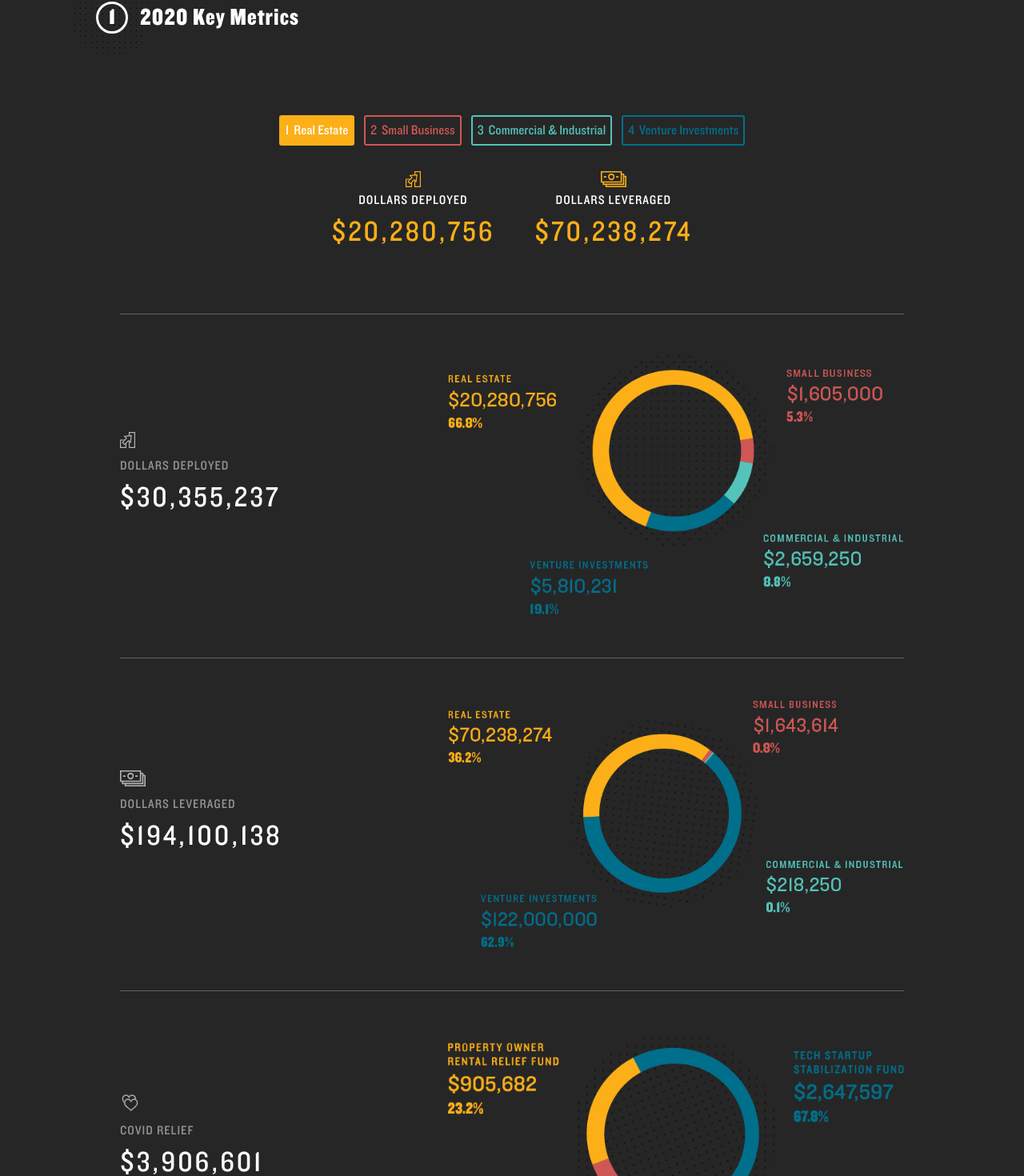
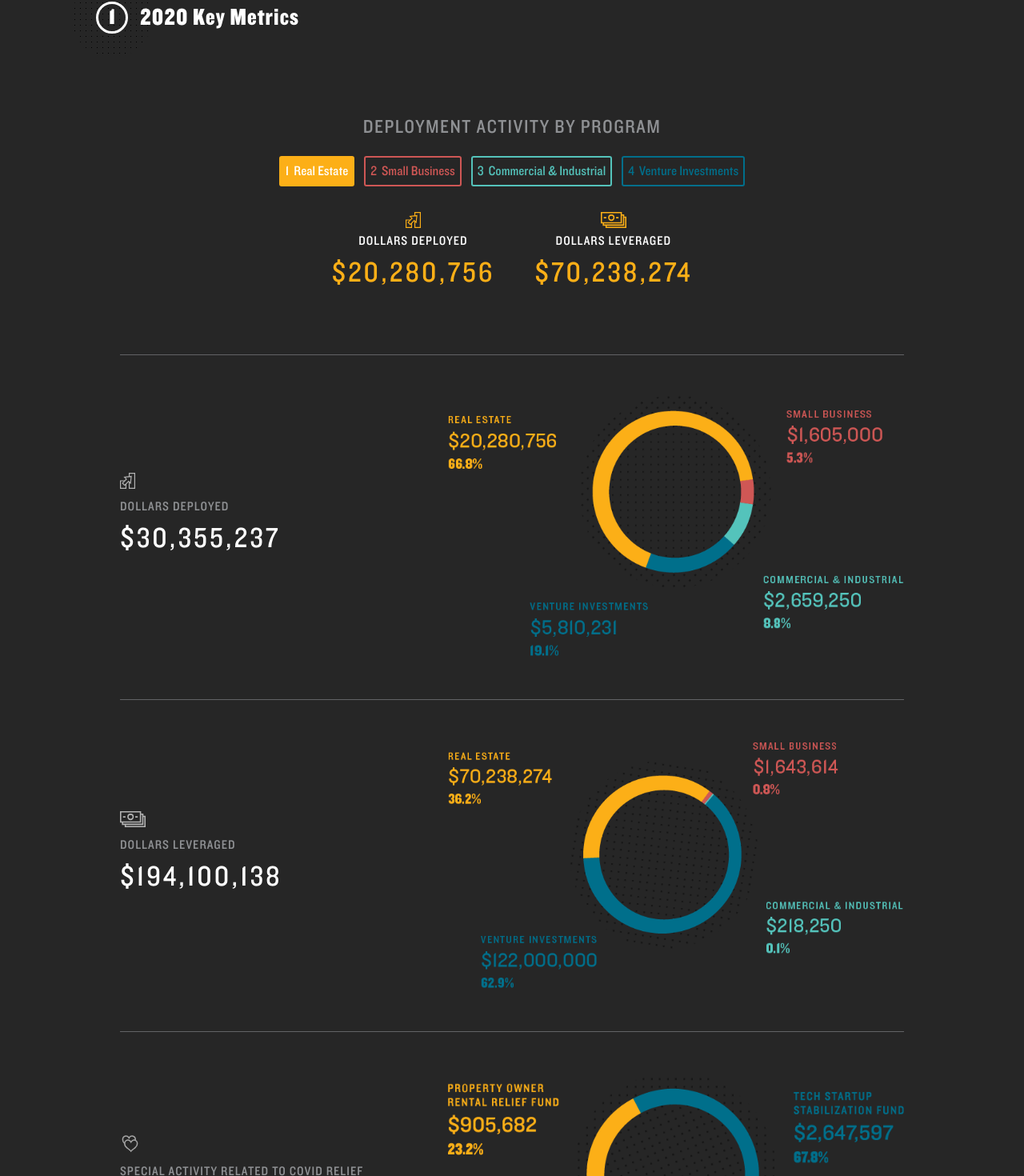
Before and after one commit to itsbrittaleigh/invest-detroit, a React (Create React App) app: page /2020-annual-report in a window 1280 px wide. Shown: the part 878-2348 px from the top of the page at 80% size. Built offline with nearby package versions, Linux system fonts and the light colour scheme.

Commit message:
:speech_balloon: copy edits

```diff
--- a/src/components/annual-report/KeyMetrics.jsx
+++ b/src/components/annual-report/KeyMetrics.jsx
@@ -29,6 +29,9 @@ const KeyMetrics = () => {
             </div>
             <h2 className="color--white">2020 Key Metrics</h2>
           </div>
+        </ScrollAnimation>
+        <ScrollAnimation animateOnce={true} animateIn="fadeIn">
+          <h3 style={{ color: '#8E9093' }}>Deployment Activity by Program</h3>
         </ScrollAnimation>
         <div className="info-scroller annual-report">
           <ScrollAnimation animateOnce={true} animateIn="fadeIn">
@@ -148,7 +151,7 @@ const KeyMetrics = () => {
           <div className="pie-chart__section" style={{ borderBottom: '1px solid #626366' }}>
             <div className="key-metrics-statistic">
               <img className="key-metrics-statistic__image" src={heartIcon} alt="Hearts" style={{ height: '25px' }} />
-              <p className="key-metrics-statistic__label color--white">COVID Relief</p>
+              <p className="key-metrics-statistic__label color--white">Special Activity Related to Covid Relief</p>
               <p className="key-metrics-statistic__number color--white">$3,906,601</p>
             </div>
             <img className="pie-chart__image" src={CovidRelief} alt="Pie chart of covid relief; 23.2% property owner rental relief fund; 9% small business loan relief; 67.8% tech startup stabilization fund" />
```
